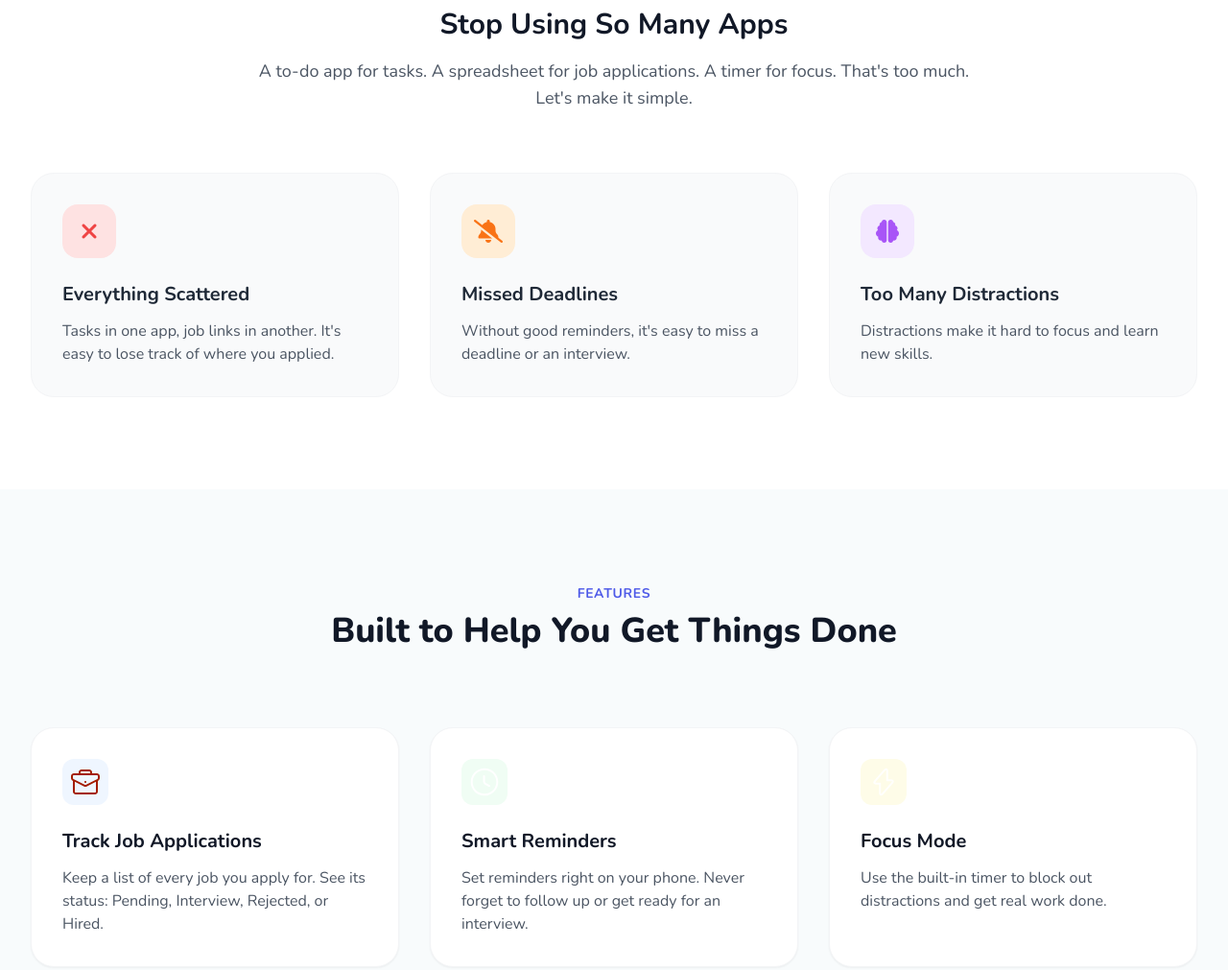
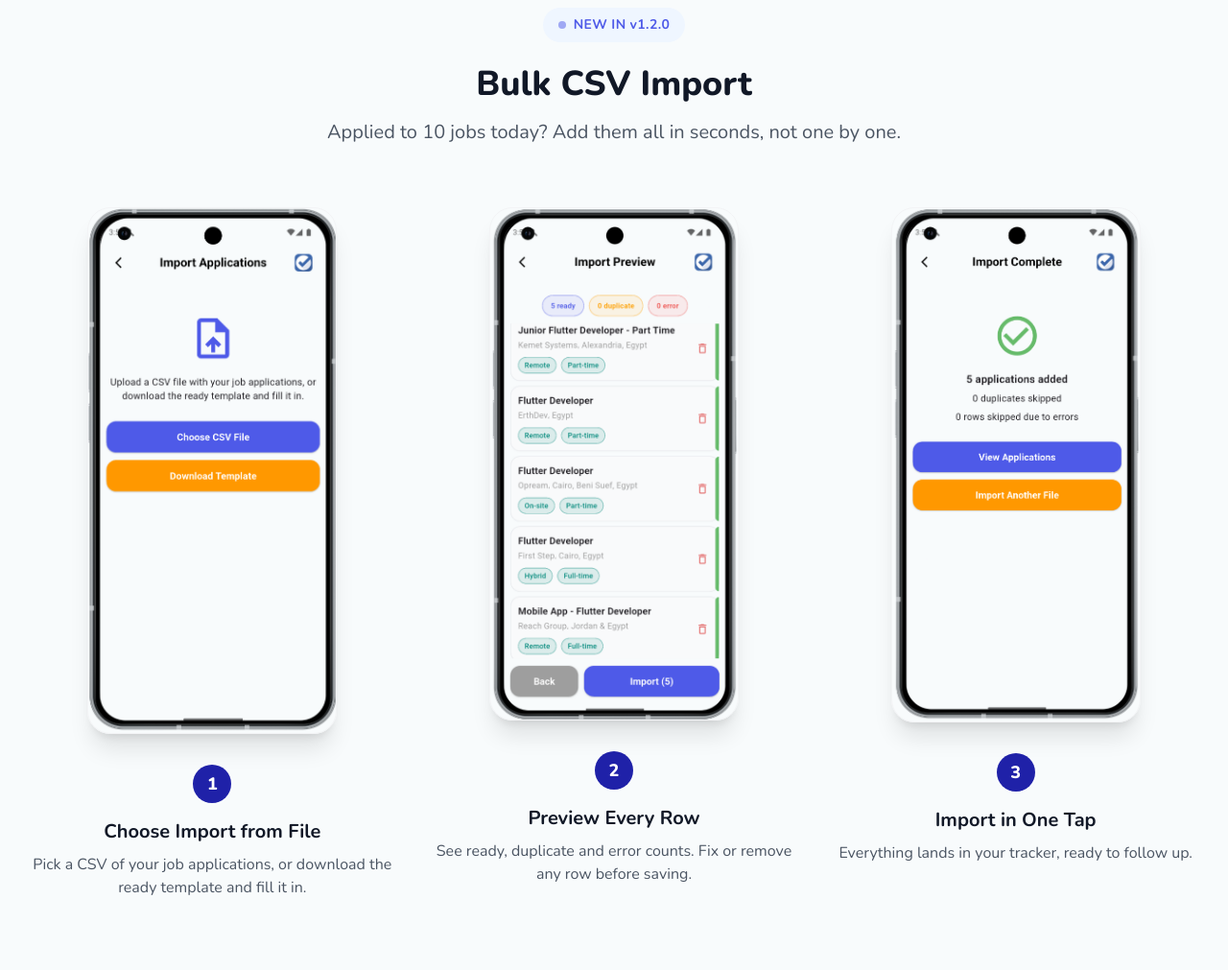
Before and after one commit to KarimTamer74/JobTasker_Web, a plain HTML site: page landing_page/index.html in a window 1280 px wide. Shown: the part 1160-2171 px from the top of the page at 96% size. Drawn offline with nearby package versions, Linux system fonts and the light colour scheme.

Commit message:
add Bulk CSV Import feature

```diff
--- a/landing_page/index.html
+++ b/landing_page/index.html
@@ -205,6 +205,73 @@
                             </div>
                         </div>
                     </div>
+                </div>
+            </div>
+        </div>
+    </section>
+
+
+    <!-- NEW IN v1.2.0: Bulk CSV Import Spotlight -->
+    <section class="py-24 bg-background dark:bg-darkBackground transition-colors duration-300">
+        <div class="max-w-7xl mx-auto px-4 sm:px-6 lg:px-8">
+            <div class="text-center max-w-3xl mx-auto mb-16">
+                <div
+                    class="inline-flex items-center gap-2 bg-blue-50 text-secondary px-4 py-2 rounded-full text-sm font-bold tracking-wide dark:bg-blue-900/30 dark:text-blue-300 mb-6">
+                    <span class="w-2 h-2 rounded-full bg-secondary animate-pulse"></span>
+                    NEW IN v1.2.0
+                </div>
+                <h2 class="text-4xl font-extrabold text-gray-900 dark:text-white mb-4">Bulk CSV Import</h2>
+                <p class="text-xl text-gray-600 dark:text-gray-400">Applied to 10 jobs today? Add them all in seconds,
+                    not one by one.</p>
+            </div>
+            <div class="grid md:grid-cols-3 gap-10">
+                <!-- Step 1 -->
+                <div class="text-center">
+                    <div
+                        class="rounded-3xl overflow-hidden shadow-xl border border-gray-100 dark:border-gray-700 max-w-[260px] mx-auto mb-8">
+                        <img src="assets/shots/import_choice_light.png" alt="Choose Import from File"
+                            class="w-full h-auto dark:hidden">
+                        <img src="assets/shots/import_choice_dark.png" alt="Choose Import from File"
+                            class="w-full h-auto hidden dark:block">
+                    </div>
+                    <div
+                        class="w-10 h-10 mx-auto mb-4 rounded-full bg-primary text-white flex items-center justify-center font-extrabold text-lg">
+                        1</div>
+                    <h3 class="text-xl font-bold mb-2 text-gray-900 dark:text-white">Choose Import from File</h3>
+                    <p class="text-gray-600 dark:text-gray-400">Pick a CSV of your job applications, or download the
+                        ready template and fill it in.</p>
+                </div>
+                <!-- Step 2 -->
+                <div class="text-center">
+                    <div
+                        class="rounded-3xl overflow-hidden shadow-xl border border-gray-100 dark:border-gray-700 max-w-[260px] mx-auto mb-8">
+                        <img src="assets/shots/import_preview_light.png" alt="Preview every row"
+                            class="w-full h-auto dark:hidden">
+                        <img src="assets/shots/import_preview_dark.png" alt="Preview every row"
+                            class="w-full h-auto hidden dark:block">
+                    </div>
+                    <div
+                        class="w-10 h-10 mx-auto mb-4 rounded-full bg-primary text-white flex items-center justify-center font-extrabold text-lg">
+                        2</div>
+                    <h3 class="text-xl font-bold mb-2 text-gray-900 dark:text-white">Preview Every Row</h3>
+                    <p class="text-gray-600 dark:text-gray-400">See ready, duplicate and error counts. Fix or remove
+                        any row before saving.</p>
+                </div>
+                <!-- Step 3 -->
+                <div class="text-center">
+                    <div
+                        class="rounded-3xl overflow-hidden shadow-xl border border-gray-100 dark:border-gray-700 max-w-[260px] mx-auto mb-8">
+                        <img src="assets/shots/import_complete_light.png" alt="Import complete"
+                            class="w-full h-auto dark:hidden">
+                        <img src="assets/shots/import_complete_dark.png" alt="Import complete"
+                            class="w-full h-auto hidden dark:block">
+                    </div>
+                    <div
+                        class="w-10 h-10 mx-auto mb-4 rounded-full bg-primary text-white flex items-center justify-center font-extrabold text-lg">
+                        3</div>
+                    <h3 class="text-xl font-bold mb-2 text-gray-900 dark:text-white">Import in One Tap</h3>
+                    <p class="text-gray-600 dark:text-gray-400">Everything lands in your tracker, ready to follow up.
+                    </p>
                 </div>
             </div>
         </div>
```
Also changed, not shown: landing_page/assets/shots/import_choice_dark.png (added), landing_page/assets/shots/import_choice_light.png (added), landing_page/assets/shots/import_complete_dark.png (added), landing_page/assets/shots/import_complete_light.png (added), landing_page/assets/shots/import_preview_dark.png (added), landing_page/assets/shots/import_preview_light.png (added).
